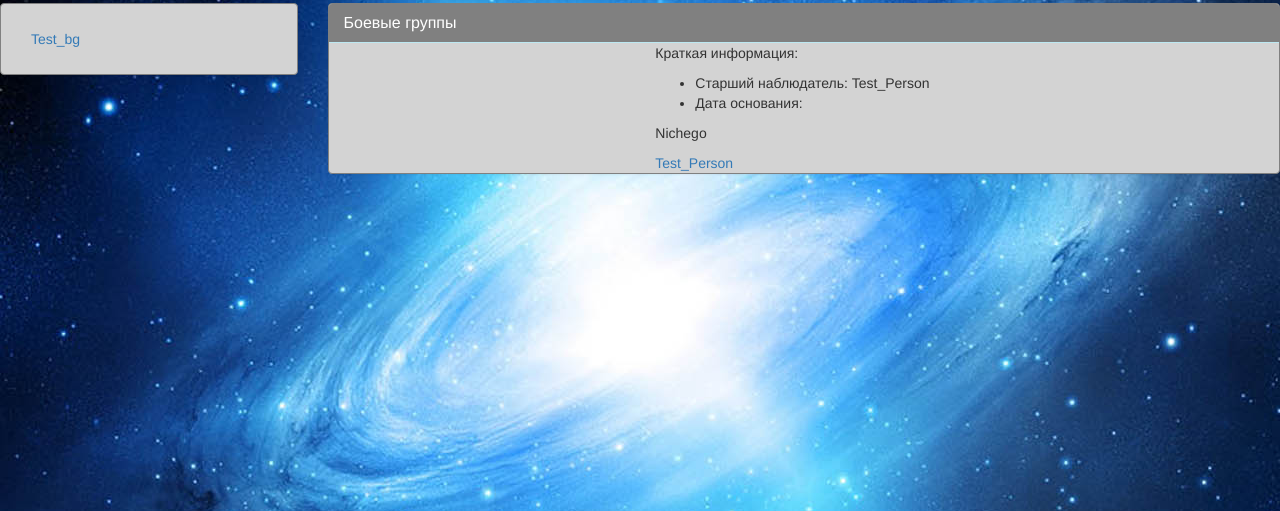
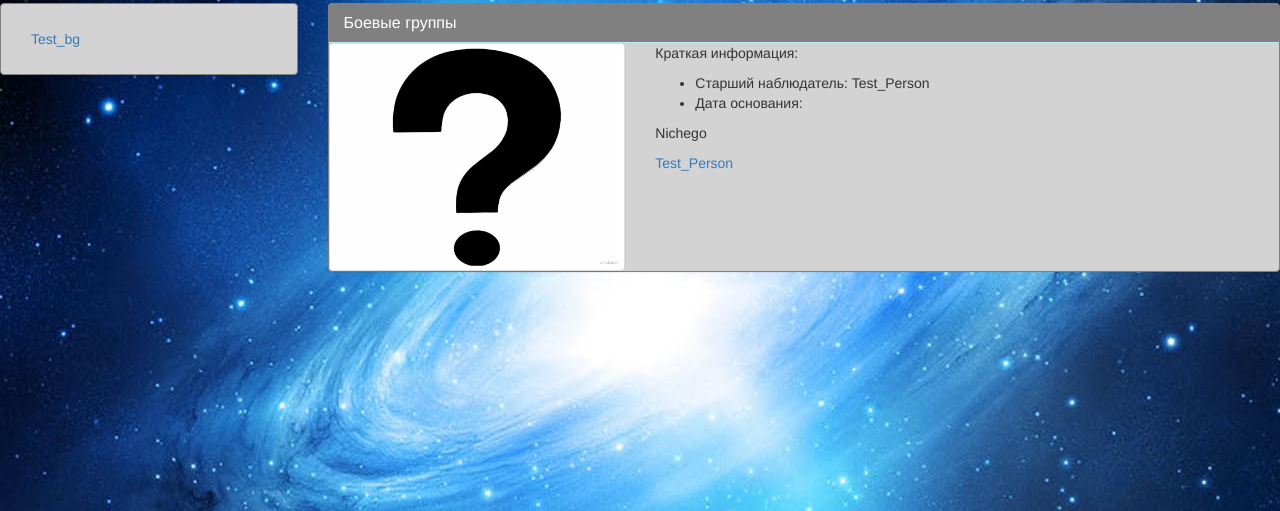
Before and after one commit to Feedour/PSDB, a Django app: page /archive/bg/1/ in a window 1280 px wide. Shown: the part 67-578 px from the top of the page. Run offline with Django 3.2, Linux system fonts and the light colour scheme; data comes from the database, SQL or seed files in the repository; both versions use the stored data as it was after the commit; some libraries are stand-ins or nearby versions.

Commit message:
заглушки для картинок

```diff
--- a/templates/archive/bg.html
+++ b/templates/archive/bg.html
@@ -17,9 +17,10 @@
     <div class="row">
         <div class="col-xs-12 col-lg-4">
             {% if current_bg.image %}
-                <img src="/{{ current_bg.image.url }}" class="img-thumbnail img-responsive" alt="Здесь могла быть ваша реклама"/>
+                <img src="/{{ current_bg.image.url }}" class="img-thumbnail img-responsive" />
             {% else %}
-                <!-- место для картинки - заглушки-->
+                {% load static %}
+                <img src={% static "images/BG/unnamed.png" %} class="img-thumbnail img-responsive" />
             {% endif %}
         </div>
         <div class="col-xs-12 col-lg-8 main">
--- a/templates/archive/planet.html
+++ b/templates/archive/planet.html
@@ -19,7 +19,8 @@
             {% if current_planet.image %}
                 <img src="/{{ current_planet.image.url }}" class="img-thumbnail img-responsive" alt="Здесь могла быть ваша реклама"/>
             {% else %}
-                <!-- место для картинки - заглушки-->
+                {% load static %}
+                <img src={% static "images/Planet/unnamed.png" %} class="img-thumbnail img-responsive" />
             {% endif %}
         </div>
         <div class="col-xs-12 col-lg-8 main">
```
Also changed, not shown: db.sqlite3, static/images/BG/unnamed.png (added), static/images/Person/unnamed.jpg (added), static/images/Planet/unnamed.png (added).
